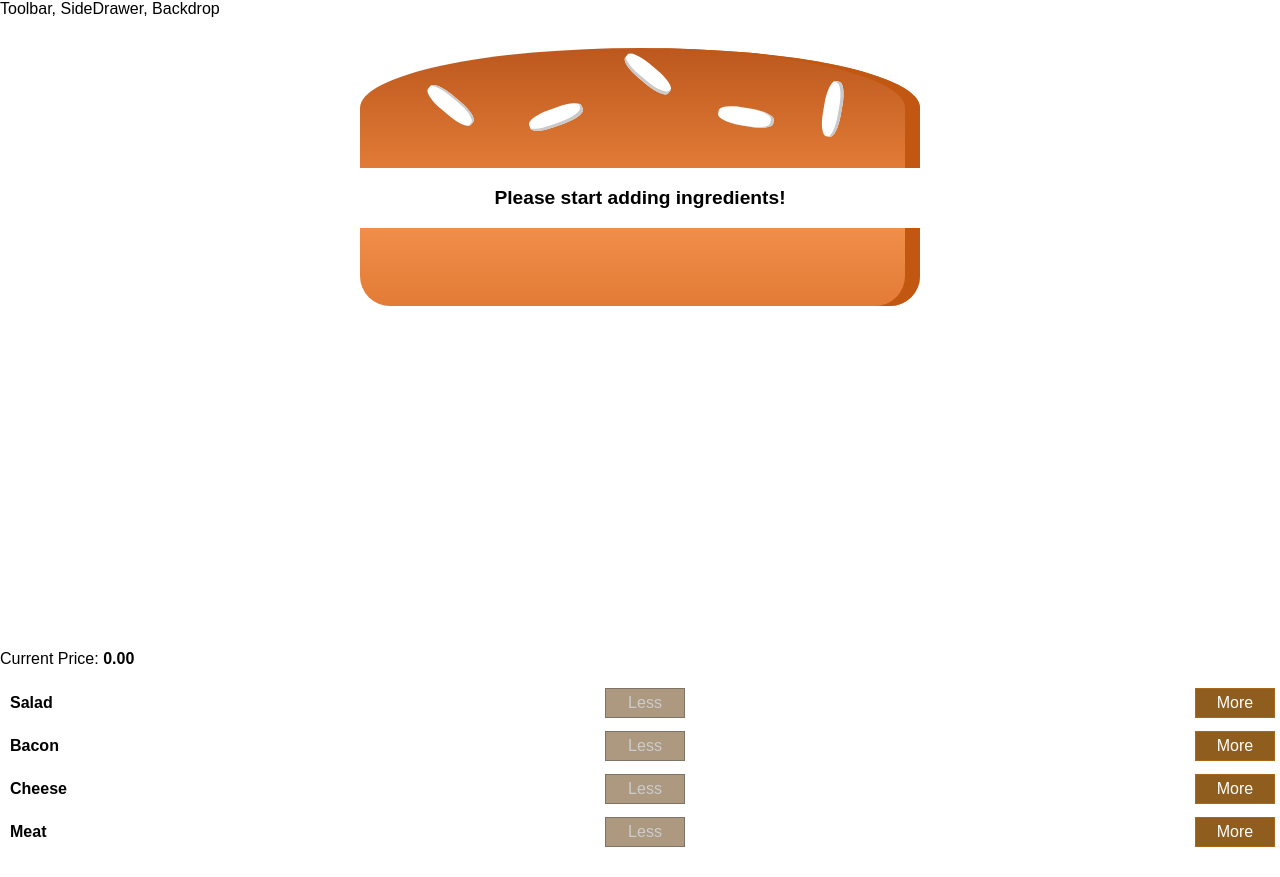
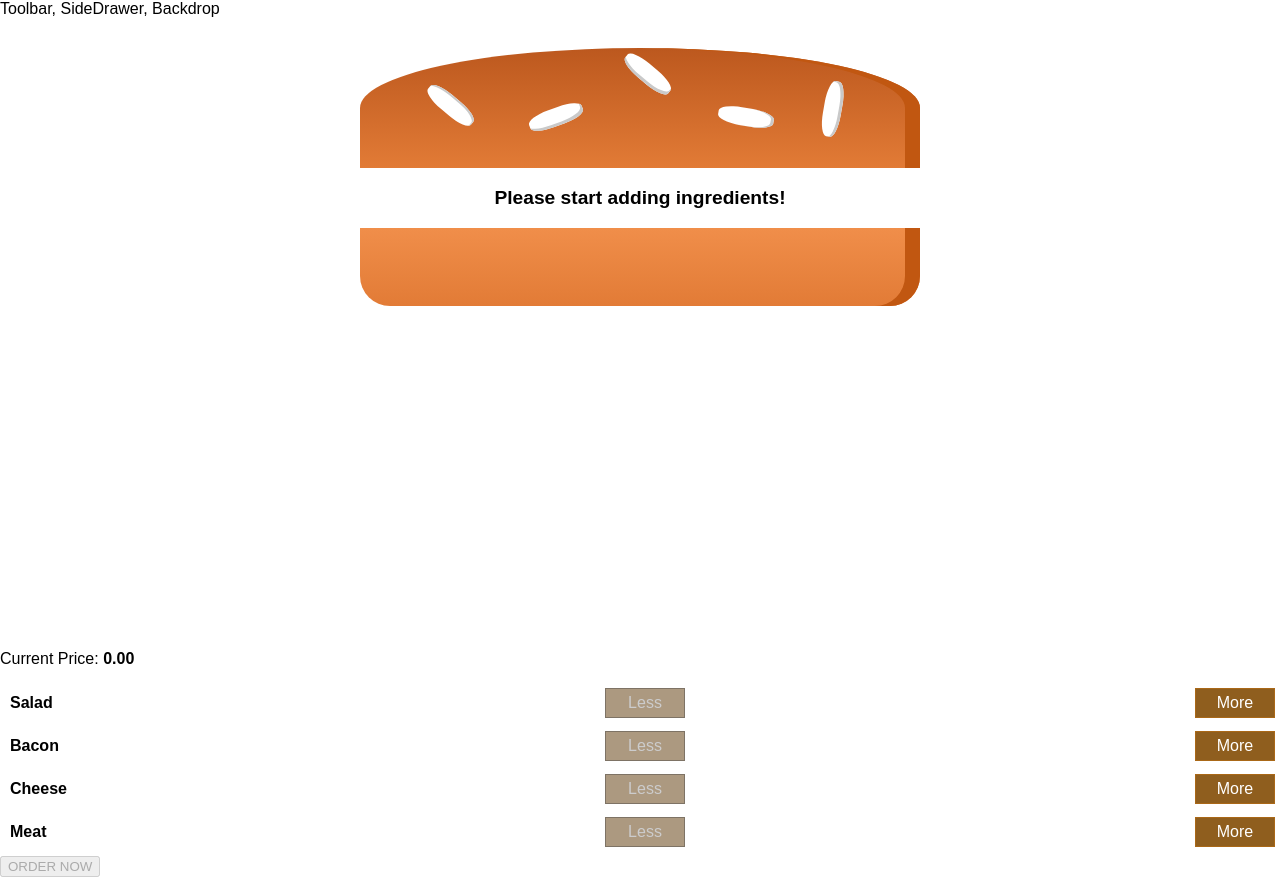
Before and after one commit to marcpre/demo-react-burger-builder, a React app: page / in a window 1280 px wide. Before the commit the page ends 856 px from the top, so only its background shows below. Built offline with nearby package versions, Linux system fonts and the light colour scheme.

Commit message:
adding order now button

```diff
--- a/src/components/Burger/BuildControls/BuildControls.js
+++ b/src/components/Burger/BuildControls/BuildControls.js
@@ -20,6 +20,10 @@
                 removed={() => props.ingredientRemoved(ctrl.type)}
                 disabled={props.disabled[ctrl.type]}/>
         ))}
+        <button
+            className={classes.OrderButton}
+            disabled={!props.purchaseable}
+        >ORDER NOW </button>
     </div>
 );
 
--- a/src/containers/BurgerBuilder/BurgerBuilder.js
+++ b/src/containers/BurgerBuilder/BurgerBuilder.js
@@ -19,6 +19,20 @@
             meat: 0
         },
         totalPrice: 0,
+        purchaseable: false
+    }
+
+    updatePurchaseState(ingredients){
+        const sum = Object.keys(ingredients)
+            .map(igKey => {
+                return ingredients[igKey]
+            })
+            .reduce((sum, el) => {
+                return sum + el;
+            }, 0)
+        this.setState({
+            purchaseable: sum > 0
+        })
     }
 
     addIngredientHandler = (type) => {
@@ -36,8 +50,7 @@
             totalPrice: newPrice,
             ingredients: updatedIngredients
         })
-        console.log("newPrice")
-        console.log(newPrice)
+        this.updatePurchaseState(updatedIngredients);
     }
 
     removeIngredientHandler = (type) => {
@@ -58,6 +71,7 @@
             totalPrice: newPrice,
             ingredients: updatedIngredients
         })
+        this.updatePurchaseState(updatedIngredients);
     }
 
     render() {
@@ -74,6 +88,7 @@
                     ingredientAdded={this.addIngredientHandler}
                     ingredientRemoved={this.removeIngredientHandler}
                     disabled={disabledInfo}
+                    purchaseable={this.state.purchaseable}
                     price={this.state.totalPrice}/>
             </Aux>
         )
```
